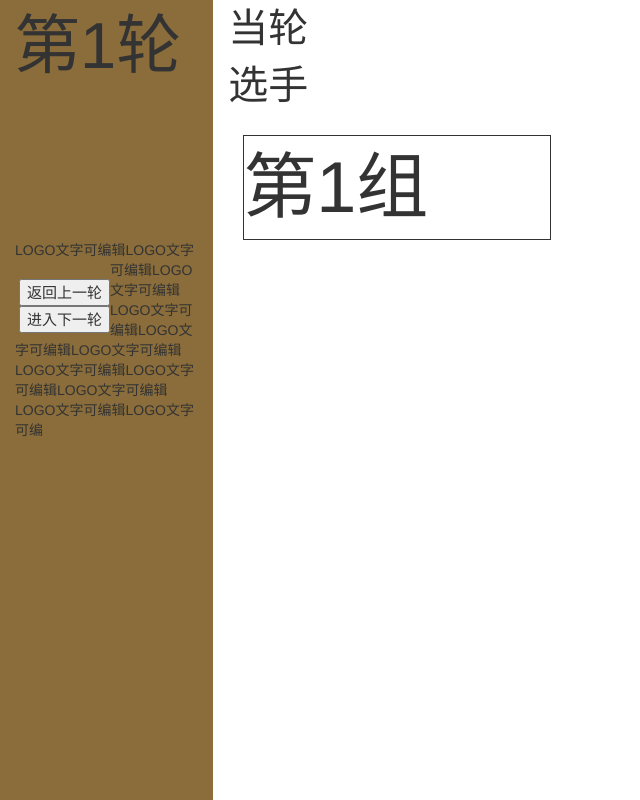
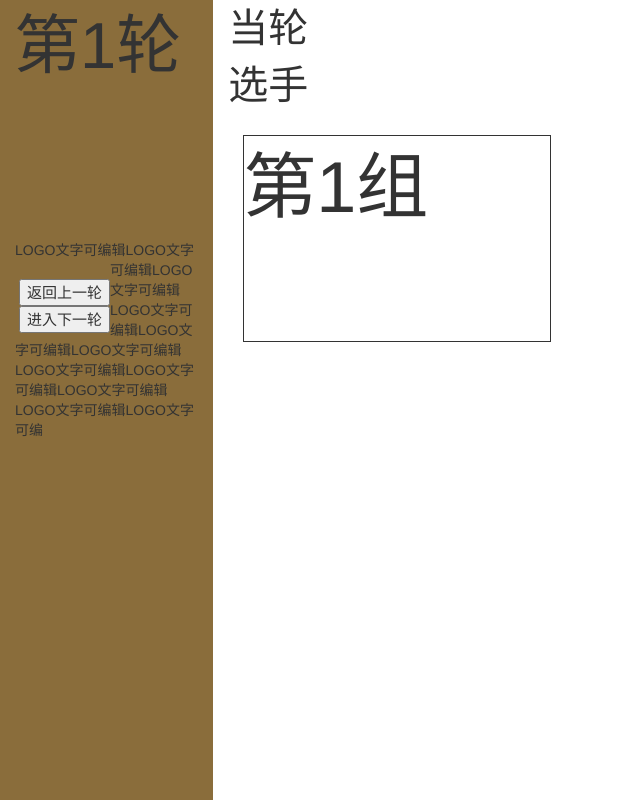
Before and after one commit to netbeen/QJM-draw-system, a plain HTML site: page index.html in a window 1280 px wide. Both pictures are taken after a click on the button "提交". Shown: the whole page, without its empty margins (0-640 px from the left). Drawn offline with Linux system fonts and the light colour scheme.

Commit message:
ing和ready框不消失，一直占位

```diff
--- a/css/index.css
+++ b/css/index.css
@@ -78,7 +78,8 @@ body{
 
 .group-view .group-elem .status{
     color: white;
-    display: none;
+    display: block;
+    height: 102px;
 }
 
 .group-view .group-elem.ing .status{
```
